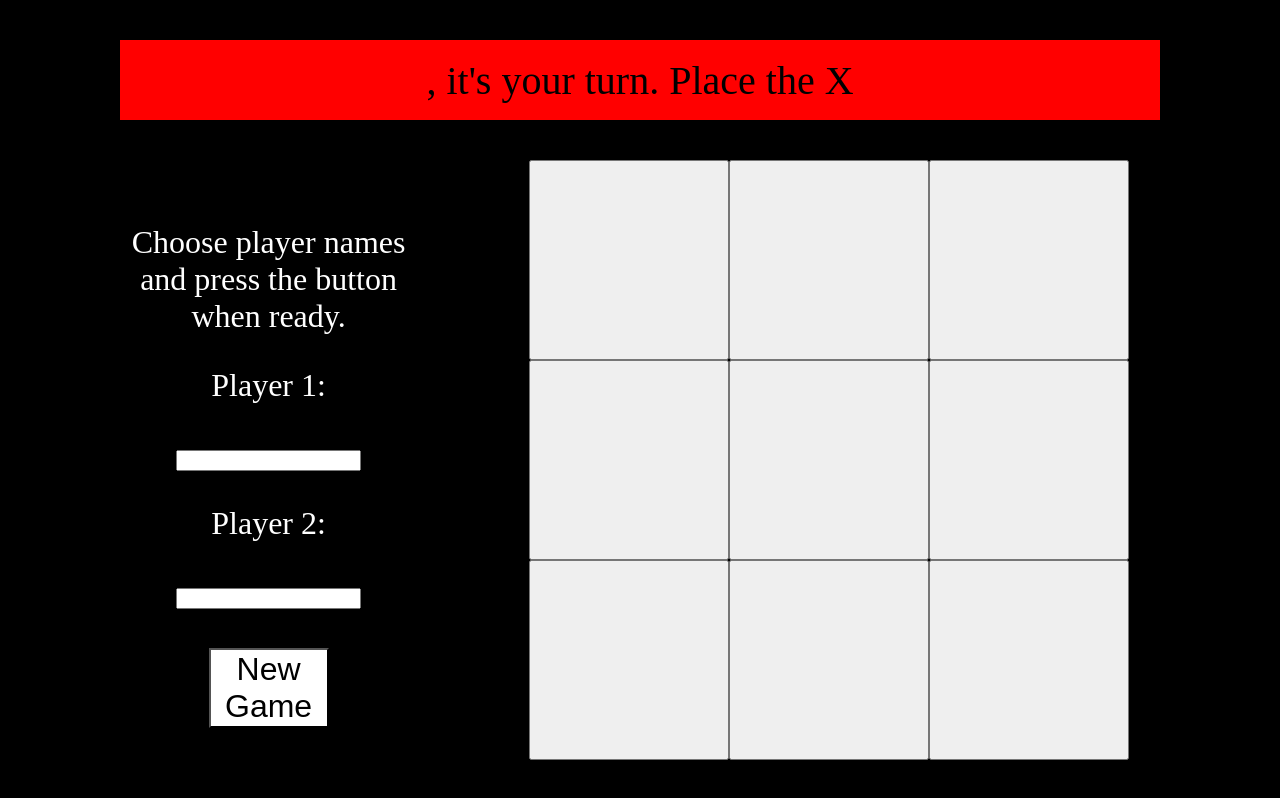
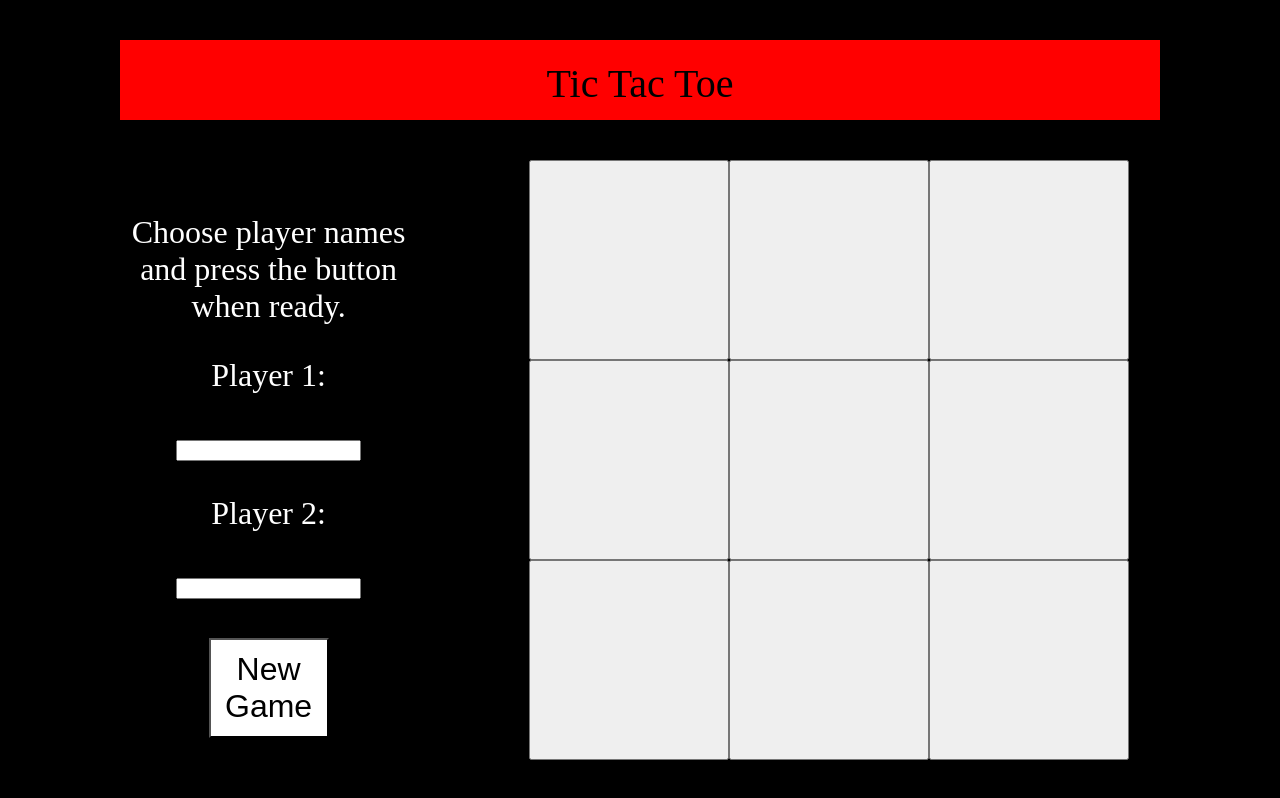
Before and after one commit to L-m-dev/TicTacToeVanilla, a website: page index.html in a window 1280 px wide. Both pictures are taken after a click on the button "New Game". Drawn offline with Linux system fonts and the light colour scheme.

Commit message:
fix empty name bug

```diff
--- a/script.js
+++ b/script.js
@@ -20,8 +20,10 @@ const newGameButton = document.querySelector('.new-game-button');
 newGameButton.addEventListener('click', ()=>{
     let playerOneInput = document.querySelector('#player-one');
     let playerTwoInput = document.querySelector('#player-two');
+
+    if(playerOneInput.value != '' && playerTwoInput.value != ''){
      initGame(playerOneInput.value, playerTwoInput.value);
-
+    }
 }
 );
 
--- a/style.css
+++ b/style.css
@@ -55,7 +55,7 @@ margin-left:15%;}
 }
 
 .new-game-button{
-    height:80px;
+    height:100px;
     width:120px;
     background-color: rgb(255, 255, 255);
     color:black;
```
